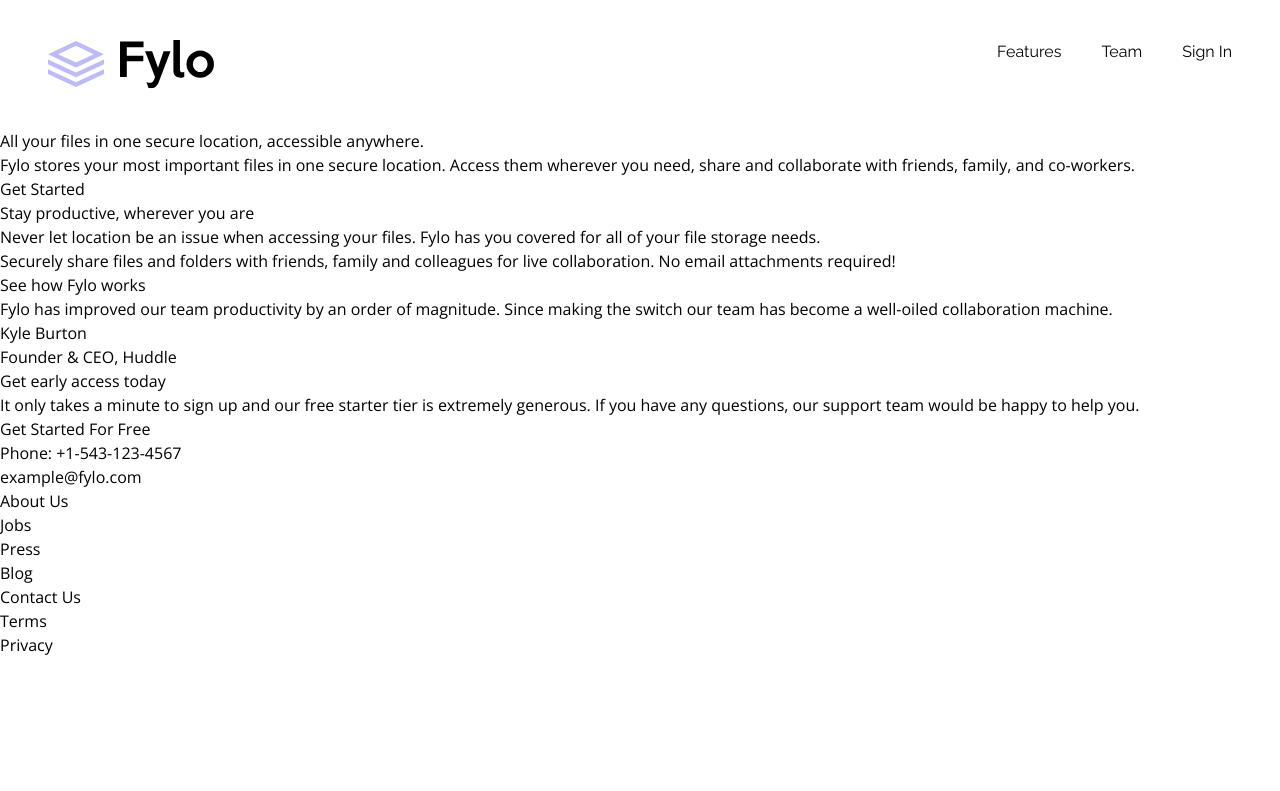
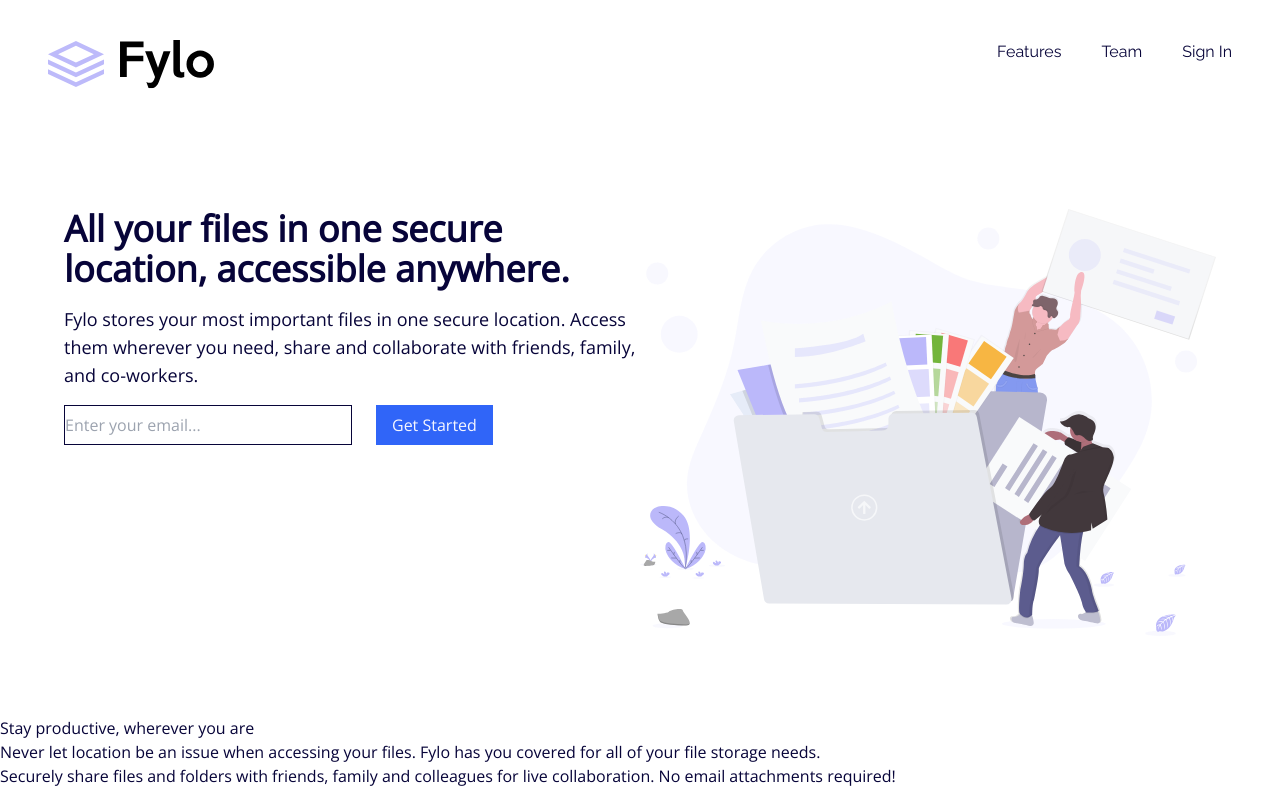
Before and after one commit to n0rrman/frontend-mentor-challenges-green, a Next.js app in the folder fylo-landing-page-with-two-column-layout/: page / in a window 1280 px wide. Shown: the top 791 px of the page. Built offline with nearby package versions, Linux system fonts and the light colour scheme.

Commit message:
fylo-landing-page-with-two-column-layout hero elements placed

```diff
--- a/fylo-landing-page-with-two-column-layout/src/app/layout.tsx
+++ b/fylo-landing-page-with-two-column-layout/src/app/layout.tsx
@@ -16,7 +16,9 @@ export default function RootLayout({
 }>) {
   return (
     <html lang="en">
-      <body className={openSans.className}>{children}</body>
+      <body className={`${openSans.className} text-primaryDarkBlue`}>
+        {children}
+      </body>
     </html>
   );
 }
--- a/fylo-landing-page-with-two-column-layout/src/app/page.tsx
+++ b/fylo-landing-page-with-two-column-layout/src/app/page.tsx
@@ -2,6 +2,8 @@ import Image from "next/image";
 
 import { raleway } from "./fonts";
 import logo from "/public/logo.svg";
+import heroImg from "/public/illustration-1.svg";
+import EmailForm from "@/components/email-form";
 
 export default function Home() {
   return (
@@ -9,7 +11,7 @@ export default function Home() {
       <header
         className={`flex flex-row justify-between py-10 px-12 ${raleway.className}`}
       >
-        <div className="relative w-[10.375rem] h-[3.0625rem]">
+        <div className="relative w-[10.375rem] h-[3.0625rem] cursor-pointer">
           <Image fill src={logo} alt="" />
         </div>
         <nav className="flex flex-row gap-10 h-fit">
@@ -25,15 +27,24 @@ export default function Home() {
         </nav>
       </header>
       <main>
-        <section>
-          <h1>All your files in one secure location, accessible anywhere.</h1>
-          <p>
-            Fylo stores your most important files in one secure location. Access
-            them wherever you need, share and collaborate with friends, family,
-            and co-workers.
-          </p>
-
-          <button>Get Started</button>
+        <section className="grid grid-cols-2 px-16 py-20">
+          <div className="flex flex-col gap-4">
+            <h1 className="text-4xl font-bold">
+              All your files in one secure location, accessible anywhere.
+            </h1>
+            <p className="text-lg">
+              Fylo stores your most important files in one secure location.
+              Access them wherever you need, share and collaborate with friends,
+              family, and co-workers.
+            </p>
+            <EmailForm
+              placeholder="Enter your email..."
+              buttonText="Get Started"
+            />
+          </div>
+          <div className="relative w-full aspect-[1.35]">
+            <Image src={heroImg} alt="" fill />
+          </div>
         </section>
         <section>
           <h1>Stay productive, wherever you are</h1>
--- /dev/null
+++ b/fylo-landing-page-with-two-column-layout/src/components/email-form.tsx
@@ -0,0 +1,18 @@
+interface EmailFormProps {
+  buttonText: string;
+  placeholder: string;
+}
+
+export default function EmailForm({ buttonText, placeholder }: EmailFormProps) {
+  return (
+    <form className="flex flex-row gap-6">
+      <input
+        className="border border-primaryDarkBlue w-72"
+        placeholder={placeholder}
+      />
+      <button className="bg-accentBlue text-neutralBlue py-2 px-4">
+        {buttonText}
+      </button>
+    </form>
+  );
+}
```
